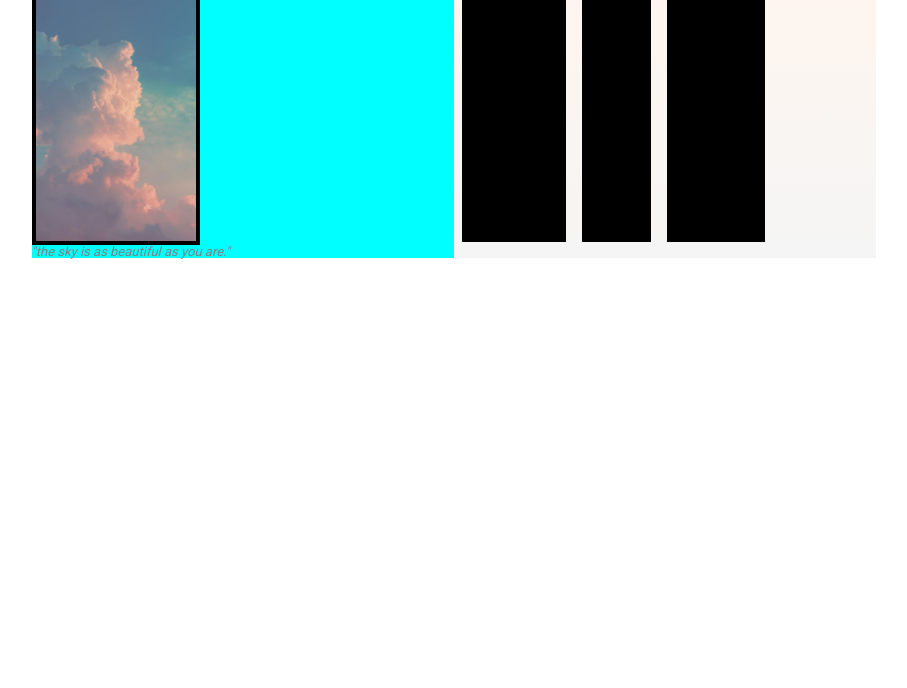
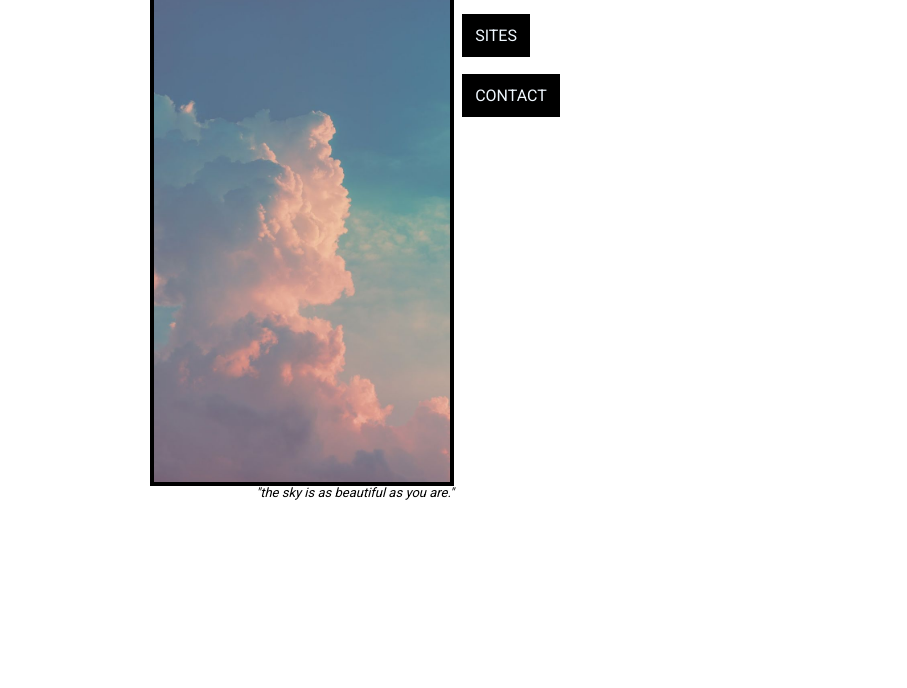
Before and after one commit to VitorFellix/website, a plain HTML site: page index.html in a window 1280 px wide. Shown: the part 112-800 px from the top of the page, without its empty margins (186-1093 px from the left). Drawn offline with Linux system fonts and the light colour scheme.

Commit message:
fix: home page css

```diff
--- a/index.html
+++ b/index.html
@@ -16,13 +16,13 @@
     <!-- TODO: Dark mode and light mode button -->
     <h1>Welcome</h1>
   </header>
-  <div class="content">
-    <aside class="index-sidebar">
+  <div class="flex-container">
+    <div class="flex-item-left">
       <img class="welcome-picture" src="./resources/clouds.jpg" />
       <!-- TODO: Change subtitle everytime -->
       <p class="welcome-picture-subtitle">"the sky is as beautiful as you are."</p>
-    </aside>
-    <main class="main">
+    </div>
+    <main class="flex-item-right">
       <!-- TODO: API and controllers for showing notion's database on the website -->
       <!-- TODO: Change picture everytime -->
       <a href="./pages/aboutme.html" class="button">About me</a>
--- a/stylesheets/base.css
+++ b/stylesheets/base.css
@@ -12,35 +12,37 @@ h2 {
 	font-size: 2.4rem;
 }
 
-.content {
-	background-image: linear-gradient(to bottom, seashell, whitesmoke);
+.flex-container {
 	display: flex;
-	flex-wrap: wrap;
+	flex-wrap: nowrap;
 	flex-direction: row;
 	justify-content: center;
 }
 
-.index-sidebar {
+.flex-item, .flex-item-right, .flex-item-left {
 	display: flex;
-	justify-content: right;
 	flex-direction: column;
-	background-color: aqua;
+	justify-content: flex-start;
+	/* border: 0.3rem solid black; */
 	width: 50%;
+
 }
 
-.main {
-	display: flex;
-	justify-content: left;
-	width: 50%;
+.flex-item-right {
+	align-items: start;
+}
+
+.flex-item-left {
+	align-items: end;
 }
 
 .welcome-picture {
 	border: 0.3rem solid black;
-	width: 10rem;
+	width: 70%;
 }
 
 .welcome-picture-subtitle {
-	color: grey;
+	color: black;
 	font-style: italic;
 	font-size: small;
 }
```
